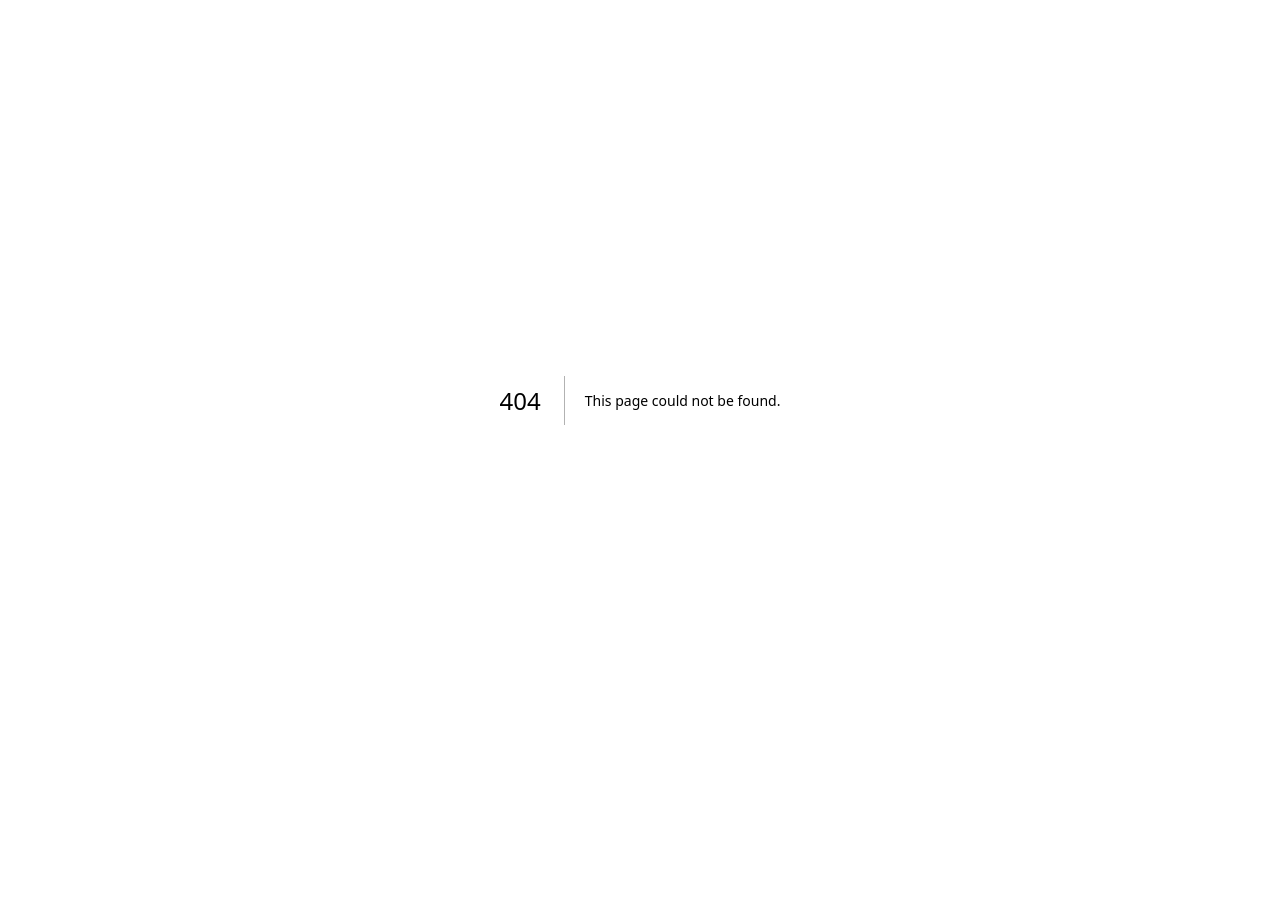
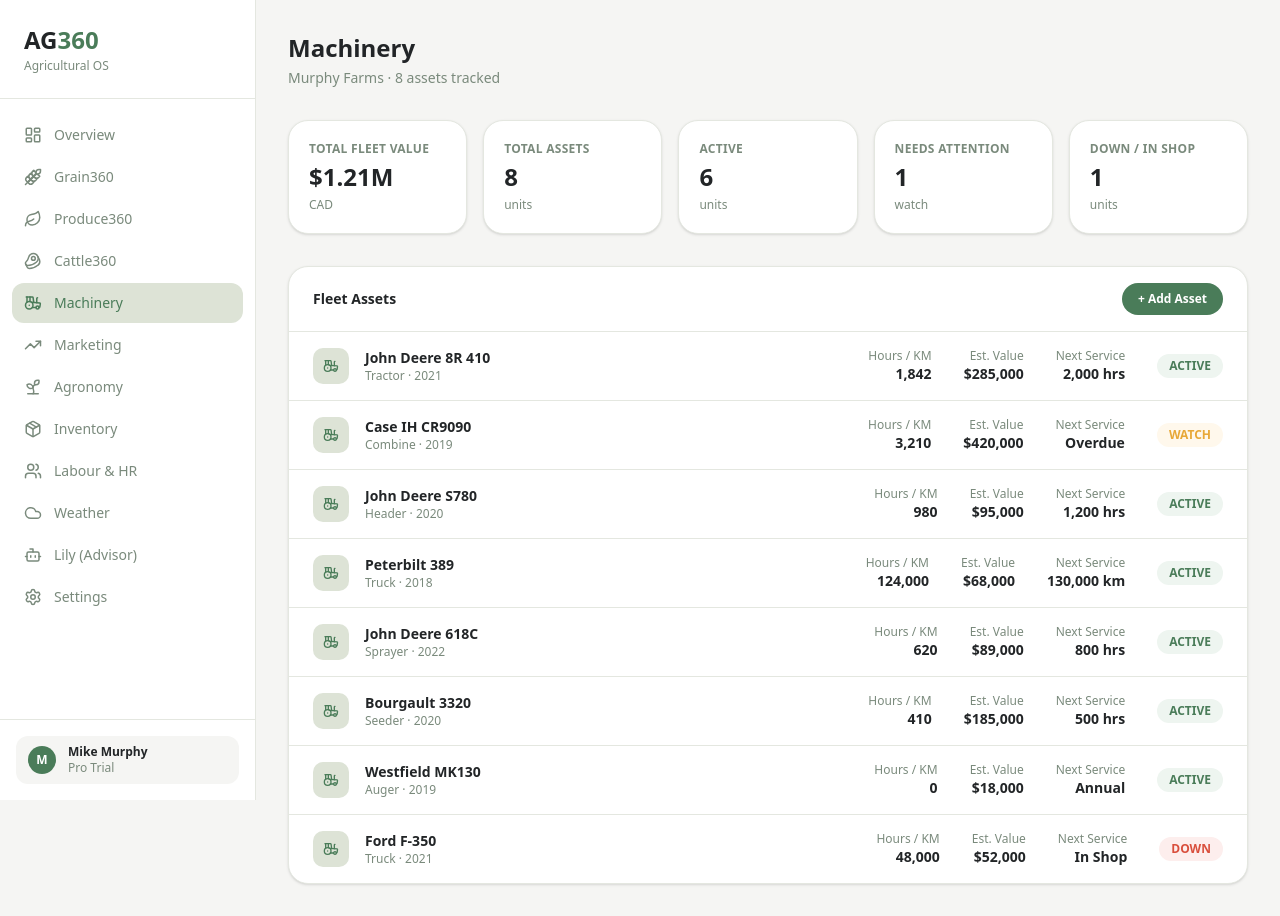
Before and after one commit to michaelmurphy8-prog/ag360, a Next.js app: page /machinery in a window 1280 px wide. Before the commit this address had no page. Before the commit the page ends 800 px from the top, so only its background shows below. Built offline with nearby package versions, Linux system fonts and the light colour scheme.

Commit message:
Add machinery dashboard

```diff
--- /dev/null
+++ b/app/(app)/machinery/page.tsx
@@ -0,0 +1,85 @@
+import { Tractor, AlertTriangle, CheckCircle, Clock, Wrench } from "lucide-react";
+
+const assets = [
+  { name: "John Deere 8R 410", type: "Tractor", year: 2021, hours: 1842, value: "$285,000", status: "ACTIVE", statusColor: "bg-[#EEF5F0] text-[#4A7C59]", nextService: "2,000 hrs" },
+  { name: "Case IH CR9090", type: "Combine", year: 2019, hours: 3210, value: "$420,000", status: "WATCH", statusColor: "bg-[#FFF8EC] text-[#E8A838]", nextService: "Overdue" },
+  { name: "John Deere S780", type: "Header", year: 2020, hours: 980, value: "$95,000", status: "ACTIVE", statusColor: "bg-[#EEF5F0] text-[#4A7C59]", nextService: "1,200 hrs" },
+  { name: "Peterbilt 389", type: "Truck", year: 2018, hours: 124000, value: "$68,000", status: "ACTIVE", statusColor: "bg-[#EEF5F0] text-[#4A7C59]", nextService: "130,000 km" },
+  { name: "John Deere 618C", type: "Sprayer", year: 2022, hours: 620, value: "$89,000", status: "ACTIVE", statusColor: "bg-[#EEF5F0] text-[#4A7C59]", nextService: "800 hrs" },
+  { name: "Bourgault 3320", type: "Seeder", year: 2020, hours: 410, value: "$185,000", status: "ACTIVE", statusColor: "bg-[#EEF5F0] text-[#4A7C59]", nextService: "500 hrs" },
+  { name: "Westfield MK130", type: "Auger", year: 2019, hours: 0, value: "$18,000", status: "ACTIVE", statusColor: "bg-[#EEF5F0] text-[#4A7C59]", nextService: "Annual" },
+  { name: "Ford F-350", type: "Truck", year: 2021, hours: 48000, value: "$52,000", status: "DOWN", statusColor: "bg-[#FDEEED] text-[#D94F3D]", nextService: "In Shop" },
+];
+
+const kpis = [
+  { label: "Total Fleet Value", value: "$1.21M", unit: "CAD" },
+  { label: "Total Assets", value: "8", unit: "units" },
+  { label: "Active", value: "6", unit: "units" },
+  { label: "Needs Attention", value: "1", unit: "watch" },
+  { label: "Down / In Shop", value: "1", unit: "units" },
+];
+
+export default function MachineryPage() {
+  return (
+    <div className="space-y-8">
+      {/* Header */}
+      <div>
+        <h1 className="text-2xl font-bold text-[#222527]">Machinery</h1>
+        <p className="text-[#7A8A7C] text-sm mt-1">Murphy Farms · 8 assets tracked</p>
+      </div>
+
+      {/* KPI Strip */}
+      <div className="grid grid-cols-5 gap-4">
+        {kpis.map((kpi) => (
+          <div key={kpi.label} className="bg-white rounded-[20px] border border-[#E4E7E0] shadow-sm p-5">
+            <p className="text-xs font-semibold text-[#7A8A7C] uppercase tracking-wide">{kpi.label}</p>
+            <p className="text-2xl font-bold text-[#222527] mt-1">{kpi.value}</p>
+            <p className="text-xs text-[#7A8A7C] mt-1">{kpi.unit}</p>
+          </div>
+        ))}
+      </div>
+
+      {/* Asset List */}
+      <div className="bg-white rounded-[20px] border border-[#E4E7E0] shadow-sm overflow-hidden">
+        <div className="px-6 py-4 border-b border-[#E4E7E0] flex items-center justify-between">
+          <h2 className="text-sm font-semibold text-[#222527]">Fleet Assets</h2>
+          <button className="text-xs font-semibold text-white bg-[#4A7C59] px-4 py-2 rounded-full hover:bg-[#3d6b4a] transition-colors">
+            + Add Asset
+          </button>
+        </div>
+        <div className="divide-y divide-[#E4E7E0]">
+          {assets.map((asset) => (
+            <div key={asset.name} className="px-6 py-4 flex items-center justify-between hover:bg-[#F5F5F3] transition-colors">
+              <div className="flex items-center gap-4">
+                <div className="w-9 h-9 rounded-[10px] bg-[#DDE3D6] flex items-center justify-center">
+                  <Tractor size={16} className="text-[#4A7C59]" />
+                </div>
+                <div>
+                  <p className="text-sm font-semibold text-[#222527]">{asset.name}</p>
+                  <p className="text-xs text-[#7A8A7C]">{asset.type} · {asset.year}</p>
+                </div>
+              </div>
+              <div className="flex items-center gap-8">
+                <div className="text-right">
+                  <p className="text-xs text-[#7A8A7C]">Hours / KM</p>
+                  <p className="text-sm font-semibold text-[#222527]">{asset.hours.toLocaleString()}</p>
+                </div>
+                <div className="text-right">
+                  <p className="text-xs text-[#7A8A7C]">Est. Value</p>
+                  <p className="text-sm font-semibold text-[#222527]">{asset.value}</p>
+                </div>
+                <div className="text-right">
+                  <p className="text-xs text-[#7A8A7C]">Next Service</p>
+                  <p className="text-sm font-semibold text-[#222527]">{asset.nextService}</p>
+                </div>
+                <span className={`text-xs font-semibold px-3 py-1 rounded-full ${asset.statusColor}`}>
+                  {asset.status}
+                </span>
+              </div>
+            </div>
+          ))}
+        </div>
+      </div>
+    </div>
+  );
+}
```
